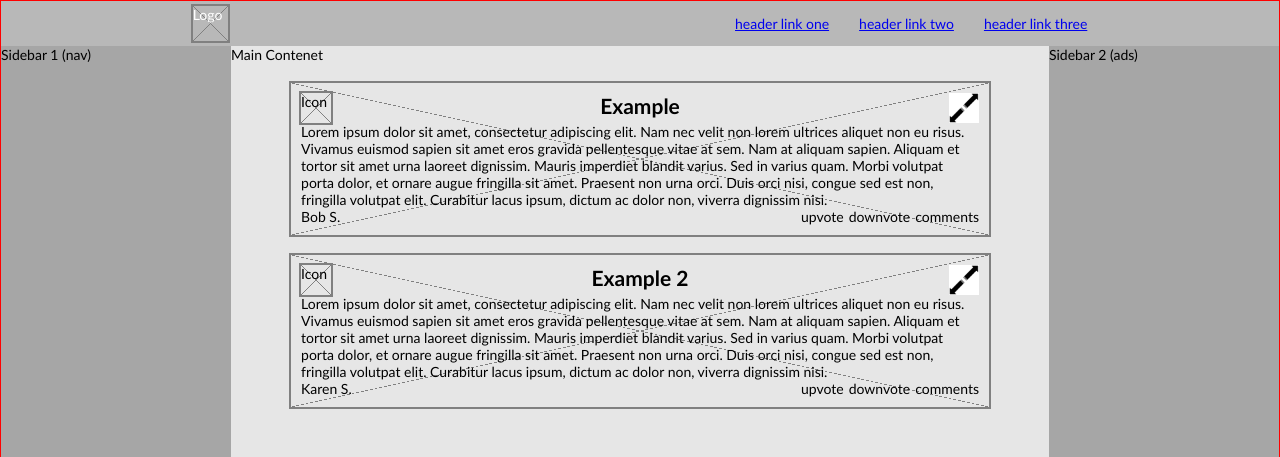
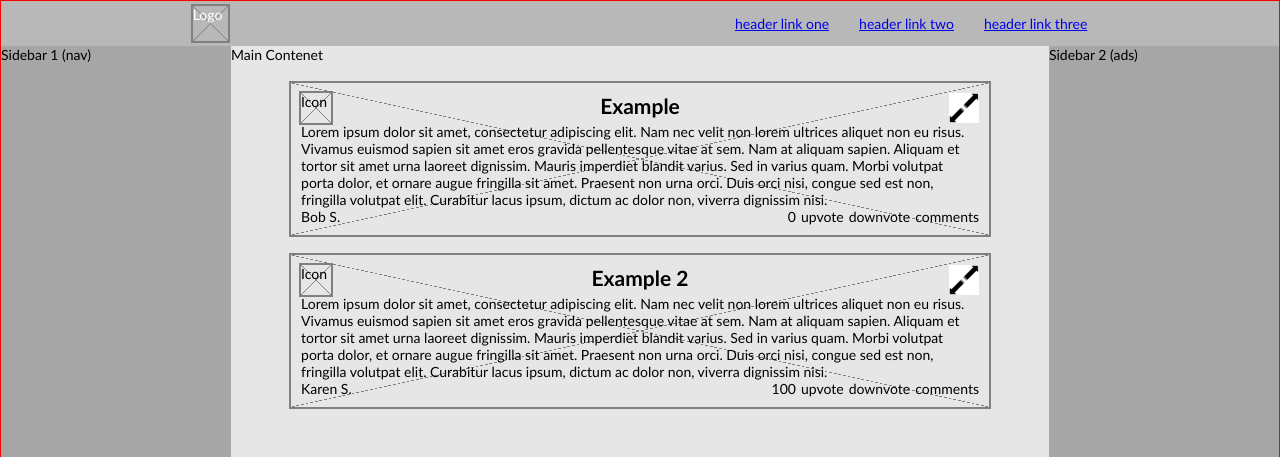
Before and after one commit to goldsmithb/io_local_demo, a React (Create React App) app: page / in a window 1280 px wide. Shown: the top 457 px of the page. Built offline with nearby package versions, Linux system fonts and the light colour scheme; the HTML template or start-up script is replaced by a standard one.

Commit message:
upvote downvote working

```diff
--- a/src/components/NewsFeed.js
+++ b/src/components/NewsFeed.js
@@ -5,16 +5,20 @@ import Post from './Post'
 export default function NewsFeed() {
   const [isFullscreen, setIsFullscreen] = useState(false);
   const [examplePosts, setExamplePosts] = useState([{
+    id: 1,
     title: "Example",
     author: "Bob S.",
     content: "Lorem ipsum dolor sit amet, consectetur adipiscing elit. Nam nec velit non lorem ultrices aliquet non eu risus. Vivamus euismod sapien sit amet eros gravida pellentesque vitae at sem. Nam at aliquam sapien. Aliquam et tortor sit amet urna laoreet dignissim. Mauris imperdiet blandit varius. Sed in varius quam. Morbi volutpat porta dolor, et ornare augue fringilla sit amet. Praesent non urna orci. Duis orci nisi, congue sed est non, fringilla volutpat elit. Curabitur lacus ipsum, dictum ac dolor non, viverra dignissim nisi.",
-    type: "social"
+    type: "social",
+    score: 0
   },
   {
+    id: 2,
     title: "Example 2",
     author: "Karen S.",
     content: "Lorem ipsum dolor sit amet, consectetur adipiscing elit. Nam nec velit non lorem ultrices aliquet non eu risus. Vivamus euismod sapien sit amet eros gravida pellentesque vitae at sem. Nam at aliquam sapien. Aliquam et tortor sit amet urna laoreet dignissim. Mauris imperdiet blandit varius. Sed in varius quam. Morbi volutpat porta dolor, et ornare augue fringilla sit amet. Praesent non urna orci. Duis orci nisi, congue sed est non, fringilla volutpat elit. Curabitur lacus ipsum, dictum ac dolor non, viverra dignissim nisi.",
-    type: "market"
+    type: "market",
+    score: 100
   }]);
 
   function clickFullscreen() {
@@ -24,33 +28,10 @@ export default function NewsFeed() {
   return (
     <div className="news-feed">
       {examplePosts.map((post) => (
-        <div className={"post wireframe " + (isFullscreen ? "fullscreen" : "")}>
-          <div className="post__header">
-            <div className="post__header-icon wireframe">Icon</div>
-            <span>{post.title}</span>
-            <input onClick={clickFullscreen} type="image" id="image" alt="Full screen" src={fullscreenButtonImg} />
-          </div>
-
-          <div className="post__content">{post.content}</div>
-
-          <div className="post__footer">
-            <span>{post.author}</span>
-            <div className="post__controls">
-              <div>upvote</div>
-              <div>downvote</div>
-              <div>comments</div>
-            </div>
-          </div>
-        </div>
+        <Post post={post} key={Math.floor(Math.random()*1000)} isFullscreen={isFullscreen} clickFullscreen={clickFullscreen}/>
       ))
       // we still need some conditional things for different post types
       }
     </div>
-
-    // <div className={"news-feed " + (isFullscreen ? "fullscreen-backdrop" : "")}>
-    //   <Post isFullscreen={isFullscreen} clickFullscreen={clickFullscreen}/>
-    //   <Post />
-    //   <Post />
-    // </div>
   )
 }
--- a/src/components/Post.js
+++ b/src/components/Post.js
@@ -8,31 +8,41 @@ Post content:
     title: "Example",
     author: "Bob S.",
     content: ""...",
-    type: "social" | "market" | "request"
+    type: "social" | "market" | "request",
+    score: int
   }
 */
 
 import { useState } from 'react'
 import './Post.css'
 import fullscreenButtonImg from '../media/fullscreen_button.png';
+import { setSelectionRange } from '@testing-library/user-event/dist/utils';
 
-export default function Post({ isFullscreen, clickFullscreen }) {
+export default function Post({ post, key, isFullscreen, clickFullscreen }) {
+  const [id, setId] = useState(post.id);
+  const [title, setTitle] = useState(post.title);
+  const [author, setAuthor] = useState(post.author);
+  const [content, setContent] = useState(post.content);
+  const [type, setType] = useState(post.type);
+  const [score, setScore] = useState(post.score);
+
   return (
-    <div className={"post wireframe " + (isFullscreen ? "fullscreen" : "")}>
+    <div key={id} className={"post wireframe " + (isFullscreen ? "fullscreen" : "")}>
       <div className="post__header">
         <div className="post__header-icon wireframe">Icon</div>
-        <span>Title</span>
+        <span>{title}</span>
         <input onClick={clickFullscreen} type="image" id="image" alt="Full screen" src={fullscreenButtonImg} />
-        </div>
+      </div>
 
-      <div className="post__content">Main content</div>
+      <div className="post__content">{content}</div>
 
       <div className="post__footer">
-        <span>Author</span>
+        <span>{author}</span>
         <div className="post__controls">
-          <div>upvote</div>
-          <div>downvote</div>
-          <div>comments</div>
+          <span className="score">{score}</span>
+          <span onClick={() => setScore(score + 1)}>upvote</span>
+          <span onClick={() => setScore(score - 1)}>downvote</span>
+          <span>comments</span>
         </div>
       </div>
     </div>
```
